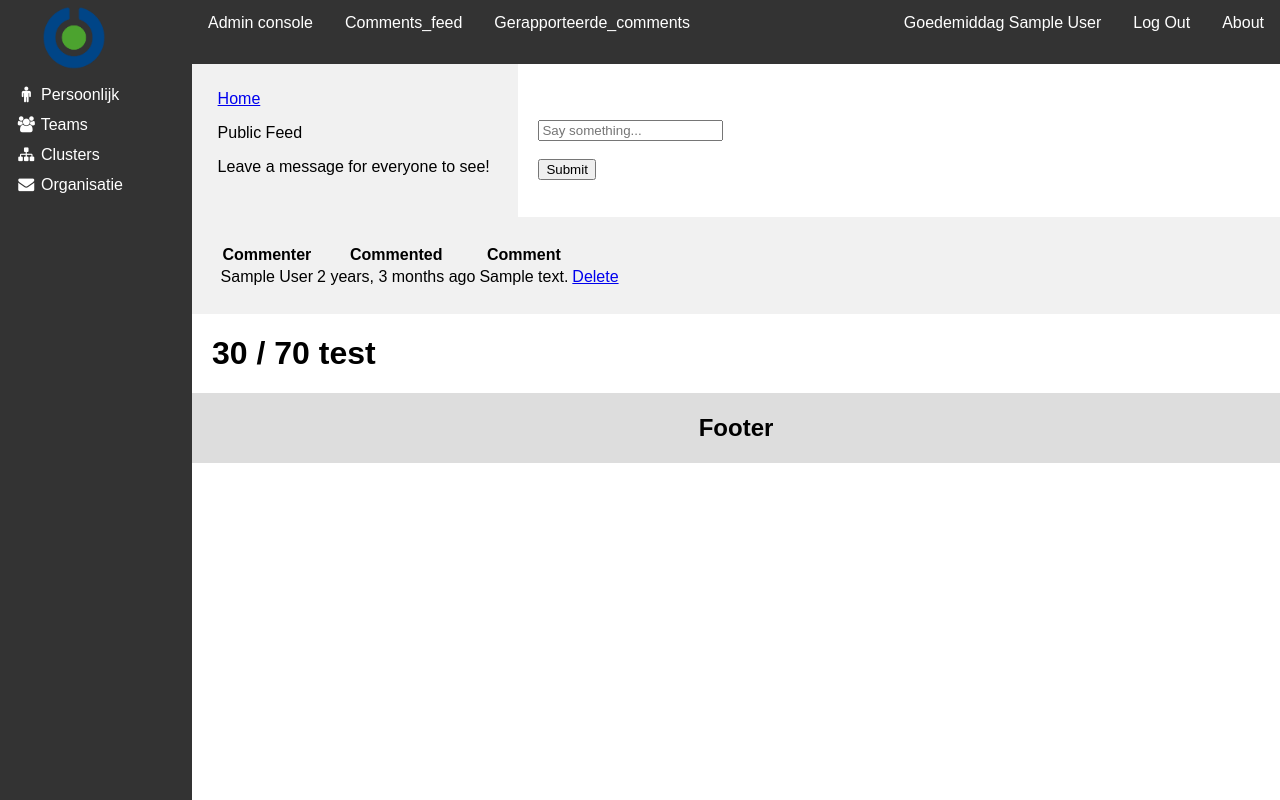
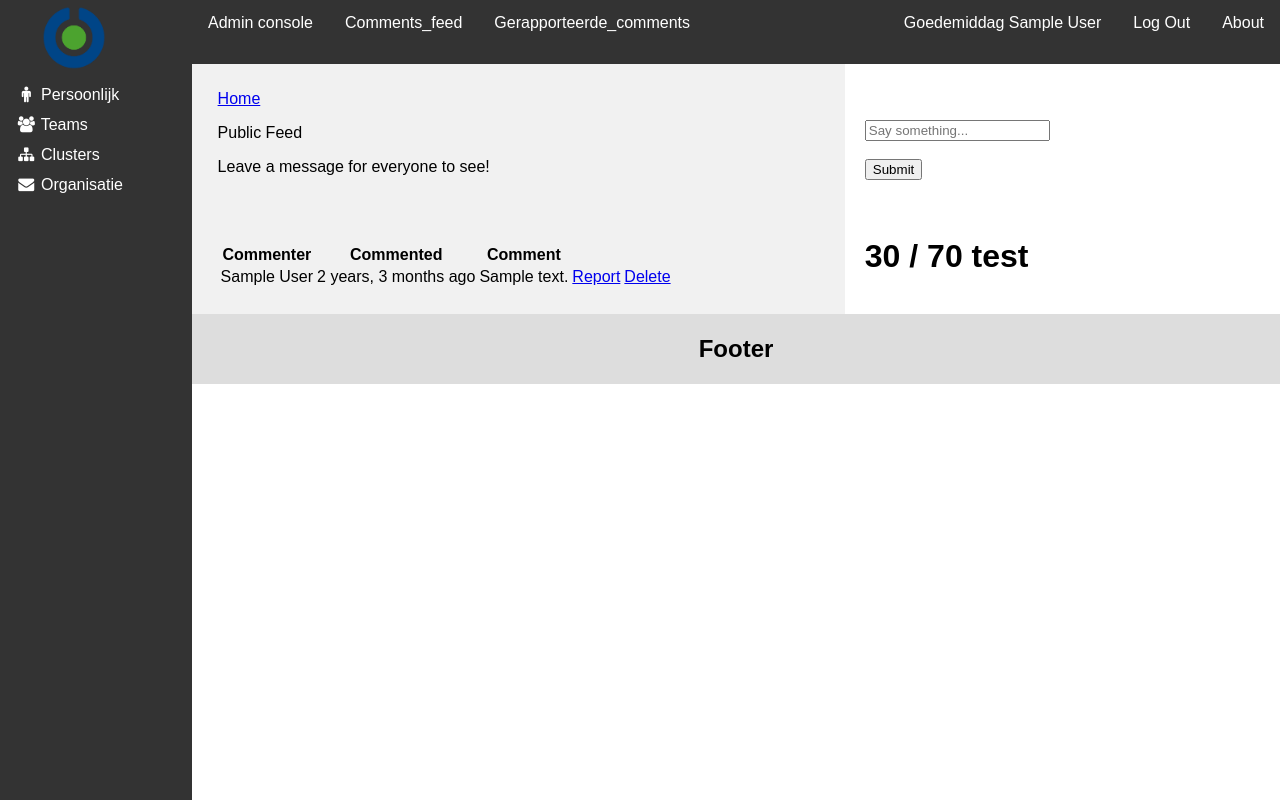
Before and after one commit to markvangeffen/public_dashboard, a Django app: page /comments_feed/ in a window 1280 px wide. Run offline with Django 3.2, Linux system fonts and the light colour scheme; a user stored in the database is signed in; tables that the repository leaves empty hold one stand-in row (values such as "Sample post").

Commit message:
Reports ready but not working, what is the solution?

```diff
--- a/comments_feed/models.py
+++ b/comments_feed/models.py
@@ -20,4 +20,4 @@
     post = models.ForeignKey(Post, on_delete=models.CASCADE)
 
     def __str__(self):
-        return self.reported_by
+        return str(self.reported_by)
--- a/comments_feed/urls.py
+++ b/comments_feed/urls.py
@@ -1,8 +1,10 @@
 from django.urls import path
-from .views import CommentFeedView, GerapporteerdeCommentsView, delete_post
+from .views import Comment_Feed, Gerapporteerde_Comments, Delete_Post, Report_Post
 
 urlpatterns = [
-    path('comments_feed/', CommentFeedView, name='comments_feed'),
-    path('delete/<post_id>/', delete_post, name='delete_post'),
-    path('gerapporteerde_comments/', GerapporteerdeCommentsView.as_view(), name='gerapporteerde_comments'),
+    path('comments_feed/', Comment_Feed, name='comments_feed'),
+    path('delete/<post_id>/', Delete_Post, name='delete_post'),
+    # path('gerapporteerde_comments/', GerapporteerdeCommentsView.as_view(), name='gerapporteerde_comments'),
+    path('gerapporteerde_comments/', Gerapporteerde_Comments, name='gerapporteerde_comments'),
+    path('report_post/<post_id>/', Report_Post, name='report_post'),
 ]
--- a/comments_feed/views.py
+++ b/comments_feed/views.py
@@ -1,12 +1,12 @@
 from django.views.generic import TemplateView
 from django.shortcuts import render, redirect
+from django.contrib.auth.decorators import login_required, permission_required
+from django.db.models import Count
 from .forms import PostForm # add this
-from .models import Post
+from .models import Post, Report
 
-class GerapporteerdeCommentsView(TemplateView):
-    template_name = 'comments_feed/gerapporteerde_comments.html'
 
-def CommentFeedView(request):
+def Comment_Feed(request):
   if request.method == 'POST':
     form = PostForm(request.POST)
     if form.is_valid():
@@ -22,7 +22,7 @@
 
   return render(request, 'comments_feed/comments_feed.html', context)
 
-def delete_post(request, post_id):
+def Delete_Post(request, post_id):
   # check if post belongs to user
   post = Post.objects.get(id=post_id)
   if post.user == request.user:
@@ -30,3 +30,28 @@
   # remove it from the database
   # redirect back to same page
   return redirect('comments_feed')
+
+# class GerapporteerdeCommentsView(TemplateView):
+#     template_name = 'comments_feed/gerapporteerde_comments.html'
+
+@permission_required('comments_feed.view_report', raise_exception=True)
+def Gerapporteerde_Comments(request):
+  return render(request, 'comments_feed/gerapporteerde_comments.html')
+
+def Report_Post(request, post_id):
+  post = Post.objects.get(id=post_id)
+
+  report, created = Report.objects.get_or_create(reported_by=request.user, post=post)
+
+  if created:
+      report.save()
+
+  return redirect('comments_feed')
+
+@permission_required('comments_feed.view_report', raise_exception=True)
+def reports(request):
+  reports = Report.objects.annotate(times_reported=Count('report')).filter(times_reported__gt=0).all()
+
+  context = {'reports' : reports}
+
+  return render(request, 'comments_feed/gerapporteerde_comments.html', context)
--- a/dashboard/urls.py
+++ b/dashboard/urls.py
@@ -27,7 +27,7 @@
     path('accounts/', include('django.contrib.auth.urls')),
     path('', include('authO.urls')),
     path('', include('social_django.urls')),
-    path('admin/', admin.site.urls),
+    path('admin/', admin.site.urls, name='admin'),
     path('', HomepageListView.as_view(), name='home'),
     path('clusters/', ClustersView.as_view(), name='clusters'),
     path('organisatie/', OrganisatieView.as_view(), name='organisatie'),
--- a/static/css/styles.css
+++ b/static/css/styles.css
@@ -2,6 +2,7 @@
 /* Variabels for sidennav_width*/
 :root {
   --sidenav_width: 15vw;
+  --left_row_content: 60%;
   --top_navbar_width: 5vw;
   --white: #ffffff;
 }
@@ -57,7 +58,7 @@
 /* Create two unequal columns that sits next to each other for the content of the website*/
 /* Left row column */
 .left_row_content {
-  flex: 30%;
+  flex: var(--left_row_content);
   background-color: #f1f1f1;
   padding: 2vw;
 }
@@ -201,7 +202,7 @@
 /* Create two unequal columns that sits next to each other for the content of the website */
 /* Right row column */
 .right_row_content {
-      flex: 70%;
+      flex: calc(100% - var(--left_row_content));
       background-color: white;
       padding: 20px;
 }
--- a/templates/comments_feed/comments_feed.html
+++ b/templates/comments_feed/comments_feed.html
@@ -38,6 +38,7 @@
             <th>Commented </th>
             <th>Comment</th>
             <th></th>
+            <th></th>
             </tr>
         </thead>
         <tbody>
@@ -46,9 +47,17 @@
                     <td>{{ post.user.first_name }} {{ post.user.last_name }} </td>
                     <td>{{ post.date_posted|naturaltime }} </td>
                     <td>{{ post.text }} </td>
+                    <!-- Check ik USER is authenticated, if so, add column with report -->
+                    {% if request.user.is_authenticated == True %}
+                    <td>
+                        <a href="{% url 'report_post' post.id %}"><span class="tag is-warning">Report</span></a>
+                    </td>
+                    {% endif %}
                     <!-- Check ik USER is authenticated, and if the USER is the commenter, if so, add column with delete -->
                     {% if request.user.is_authenticated == True and request.user == post.user %}
-                <td><a href="{% url 'delete_post' post.id %}">Delete</a></td>
+                    <td>
+                        <a href="{% url 'delete_post' post.id %}">Delete</a>
+                    </td>
                     {% endif %}
                 </tr>
             {% endfor %}
--- a/templates/dashboard/base.html
+++ b/templates/dashboard/base.html
@@ -20,13 +20,13 @@
           <img src="{% static 'images/Logo_bal.png' %}" alt="GGzE" class="sidenav_logo_img">
         </a>
         {% if request.user.is_authenticated == True %}
-        <a href="/persoonlijk">
+        <a href="{% url 'persoonlijk' %}">
           <i class="fa fa-fw fa-male"></i>
             <not_visible> Persoonlijk </not_visible>
         </a>
         {% block sidenav %}
         {% endblock sidenav %}
-        <a href="/organisatie">
+        <a href="{% url 'organisatie' %}">
           <i class="fa fa-fw fa-envelope"></i>
             <not_visible> Organisatie </not_visible>
         </a>
@@ -51,13 +51,13 @@
         <div class="top_navbar">
           <div class="top_navbar_left">
             <ul>
-              <!-- To check for all permissions of logged in USER: {{ perms.app_name }} -->
-              {% if request.user.is_authenticated == True and perms.auth.add_group == True and user.is_superuser %}
+              <!-- To check for all permissions of logged in USER: {{ perms.app_name }} and perms.auth.add_group == True and user.is_superuser -->
+              {% if request.user.is_authenticated == True %}
               <li><a href="/admin">Admin console</a></li>
               {% endif %}
               {% if request.user.is_authenticated == True %}
-              <li><a href="/comments_feed/">Comments_feed</a></li>
-              <li><a href="/gerapporteerde_comments/">Gerapporteerde_comments</a></li>
+              <li><a href="{% url 'comments_feed' %}">Comments_feed</a></li>
+              <li><a href="{% url 'gerapporteerde_comments' %}">Gerapporteerde_comments</a></li>
               {% endif %}
             </ul>
           </div>
```
Also changed, not shown: templates/comments_feed/gerapporteerde_comments.html (+15 -0 lines), README.md. Lines whose indentation alone changed are shown as unchanged.
